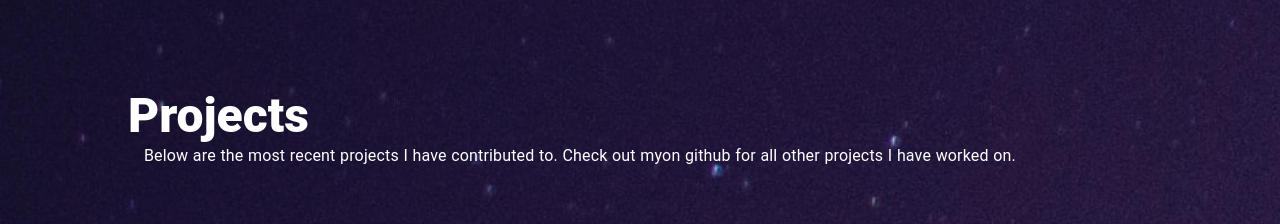
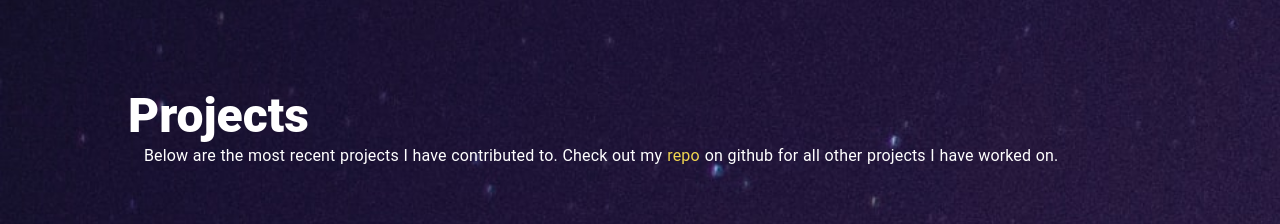
Before and after one commit to siddav83/portfolio-page, a React (Create React App) app: page / in a window 1280 px wide. Shown: the part 1960-2184 px from the top of the page. Built offline with nearby package versions, Linux system fonts and the light colour scheme.

Commit message:
missing repo

```diff
--- a/src/components/Projects.js
+++ b/src/components/Projects.js
@@ -24,9 +24,8 @@ export const Projects = ({ project }) => {
           wordSpacing: "0.5px",
         }}
       >
-                Below are the most recent projects I have contributed to. Check
-                out my
-                {/* <a
+        Below are the most recent projects I have contributed to. Check out my
+        <a
           style={{
             textAlign: "center",
             textDecoration: "none",
@@ -36,7 +35,7 @@ export const Projects = ({ project }) => {
           href="https://github.com/siddav83?tab=repositories"
         >
           repo
-                </a> */}
+        </a>
         on github for all other projects I have worked on.
       </Typography>
       {/* <Scrollbars style={{ width: 1000, height: 200 }}> */}
```
Lines whose indentation alone changed are shown as unchanged.
